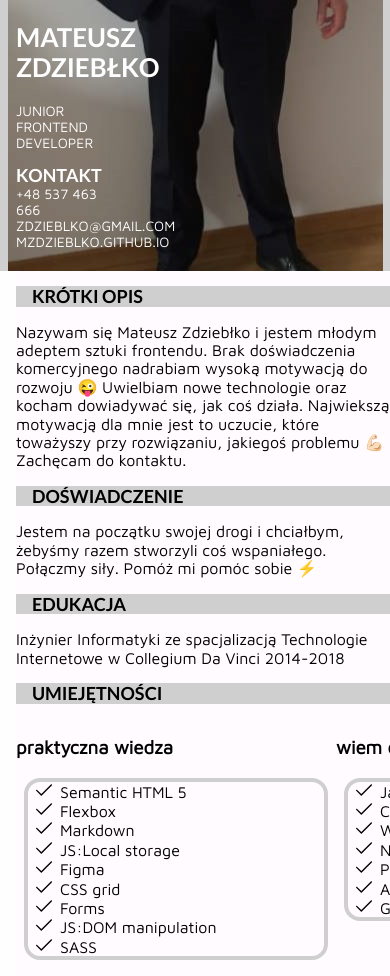
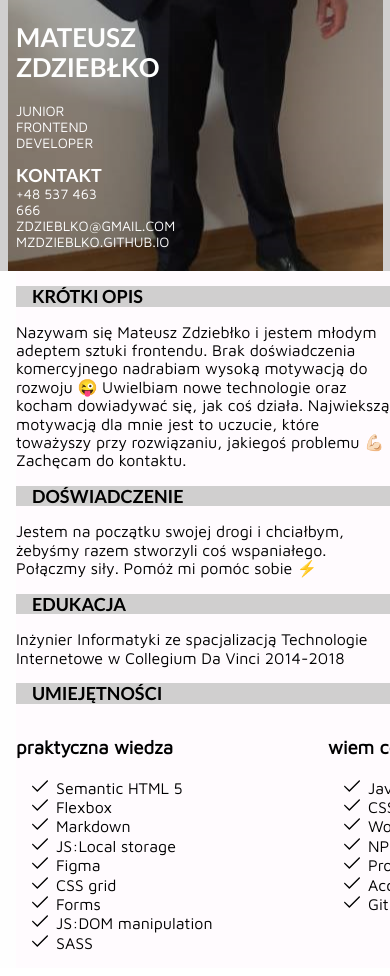
Before and after one commit to mzdzieblko/CV, a website built with webpack: page src/pages/index.html in a window 390 px wide. Shown: the part 389-1365 px from the top of the page. Built offline with nearby package versions, Linux system fonts and the light colour scheme.

Commit message:
remove border

```diff
--- a/src/scss/main.scss
+++ b/src/scss/main.scss
@@ -64,12 +64,8 @@ body {
 
   .card {
     &__list {
-      border: 4px solid #d0cfcf;
-      border-radius: 16px;
       margin: 16px 8px;
       width: 18em;
-    }
-    &--mobile {
     }
   }
   .card__title--mobile {
```
